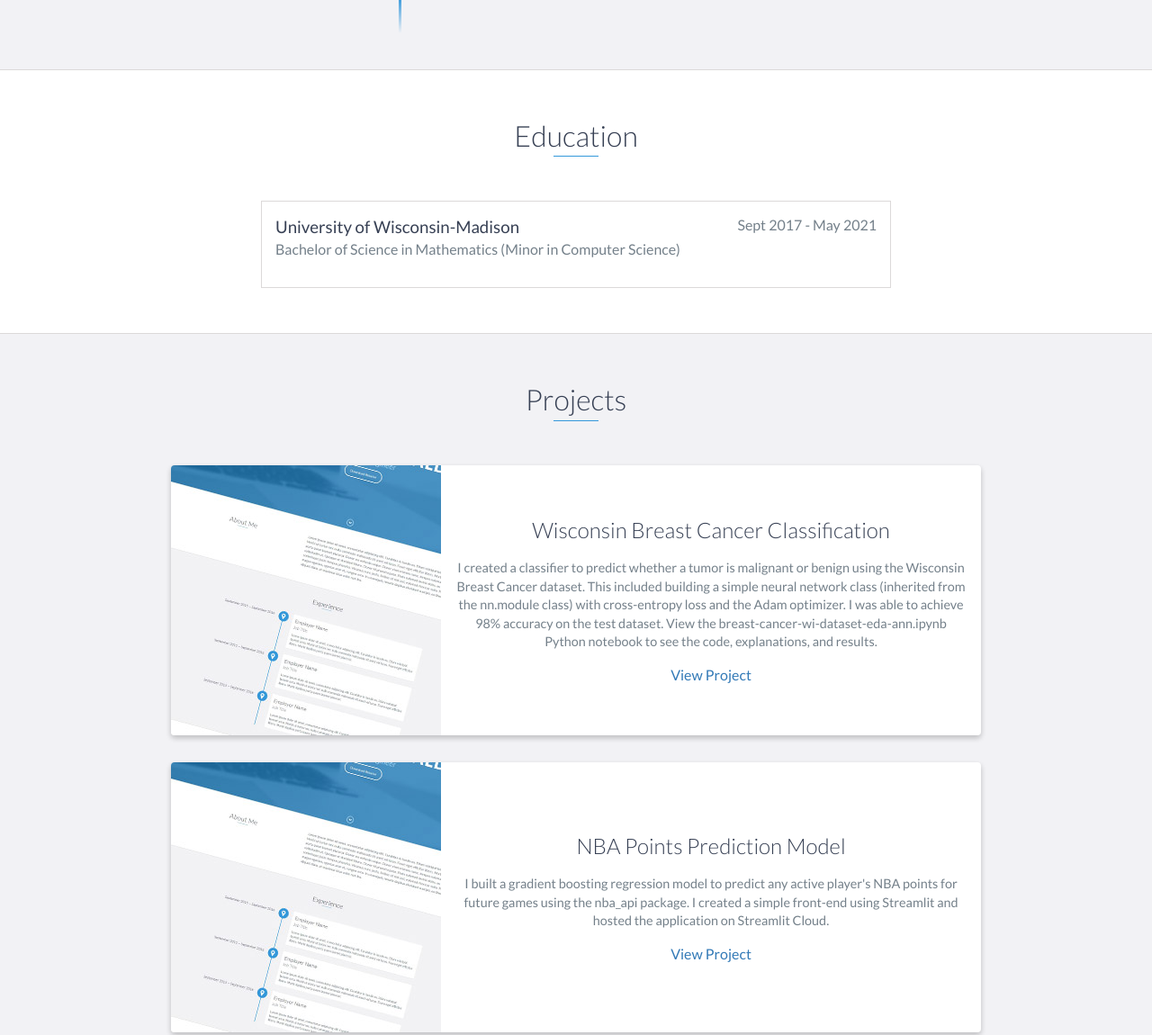
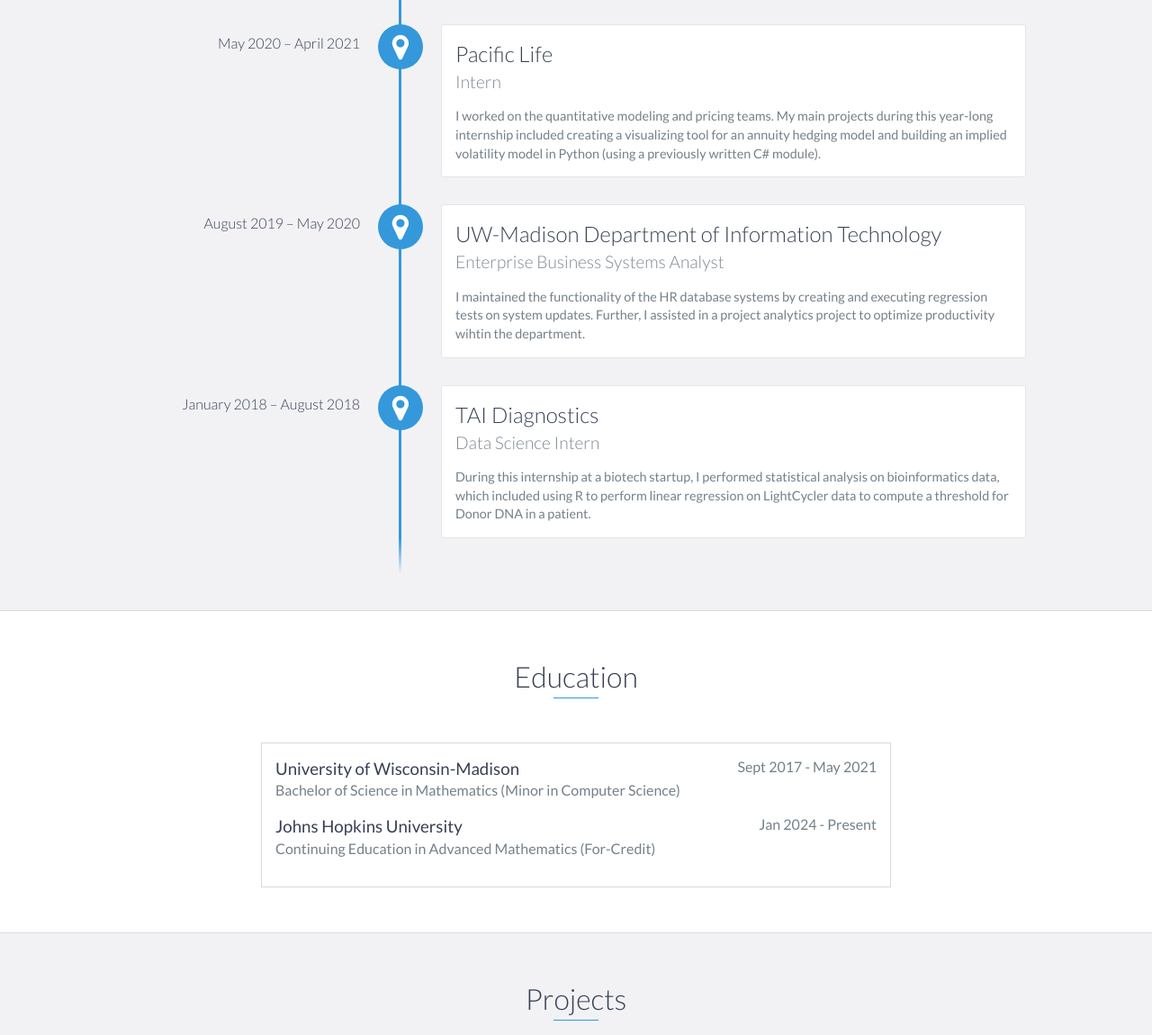
Before and after one commit to srikarvootkur/srikarvootkur.github.io, a website: page index.html in a window 1280 px wide. Shown: the part 1459-2609 px from the top of the page at 90% size. Drawn offline with nearby package versions, Linux system fonts and the light colour scheme.

Commit message:
Update index.html

```diff
--- a/index.html
+++ b/index.html
@@ -96,6 +96,27 @@
                     I also developed an ETL pipeline to update Renewal Rates in Snowflake, which was used by the marketing, product, and sales teams.
                 </p>
             </div>
+            <div data-date="May 2020 – April 2021">
+                <h3>Pacific Life</h3>
+                <h4>Intern</h4>
+                <p>
+                    I worked on the quantitative modeling and pricing teams. My main projects during this year-long internship included creating a visualizing tool for an annuity hedging model and building an implied volatility model in Python (using a previously written C# module).
+                </p>
+            </div>
+            <div data-date="August 2019 – May 2020">
+                <h3>UW-Madison Department of Information Technology</h3>
+                <h4>Enterprise Business Systems Analyst</h4>
+                <p>
+                    I maintained the functionality of the HR database systems by creating and executing regression tests on system updates. Further, I assisted in a project analytics project to optimize productivity wihtin the department.
+                </p>
+            </div>
+            <div data-date="January 2018 – August 2018">
+                <h3>TAI Diagnostics</h3>
+                <h4>Data Science Intern</h4>
+                <p>
+                    During this internship at a biotech startup, I performed statistical analysis on bioinformatics data, which included using R to perform linear regression on LightCycler data to compute a threshold for Donor DNA in a patient.
+                </p>
+            </div>
         </div>
     </div>
     <!-- End #experience -->
@@ -106,6 +127,9 @@
             <h3>University of Wisconsin-Madison</h3>
             <span class="education-date">Sept 2017 - May 2021</span>
             <h4>Bachelor of Science in Mathematics (Minor in Computer Science)</h4>
+            <h3>Johns Hopkins University</h3>
+            <span class="education-date">Jan 2024 - Present</span>
+            <h4>Continuing Education in Advanced Mathematics (For-Credit)</h4>
         </div>
         <!-- End .education-block -->
     </div>
@@ -162,6 +186,7 @@
             <li>Java</li>
             <li>C++</li>
             <li>Pandas</li>
+            <li>Numpy</li>
             <li>Tableau</li>
             <li>Scikit-Learn</li>
             <li>PySpark</li>
```
